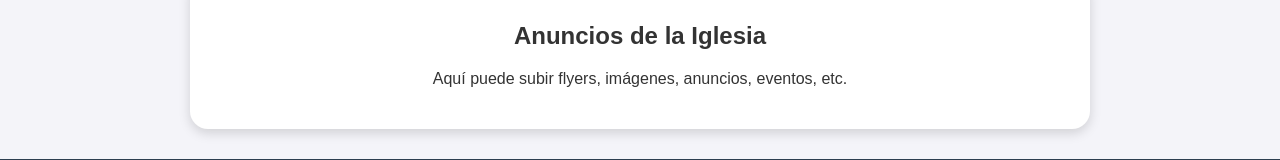
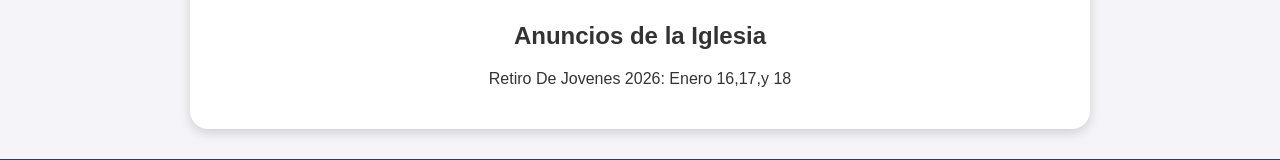
Before and after one commit to CaminoDeSalvacion/CaminoDeSalvacion.github.io, a plain HTML site: page anuncios.html in a window 1280 px wide. Shown: the part 344-504 px from the top of the page. Drawn offline with Linux system fonts and the light colour scheme.

Commit message:
Update announcement text in anuncios.html

```diff
--- a/anuncios.html
+++ b/anuncios.html
@@ -32,7 +32,7 @@
 <div class="page-container">
 
   <h2>Anuncios de la Iglesia</h2>
-  <p>Aquí puede subir flyers, imágenes, anuncios, eventos, etc.</p>
+  <p>Retiro De Jovenes 2026: Enero 16,17,y 18</p>
 
 </div>
 
```
